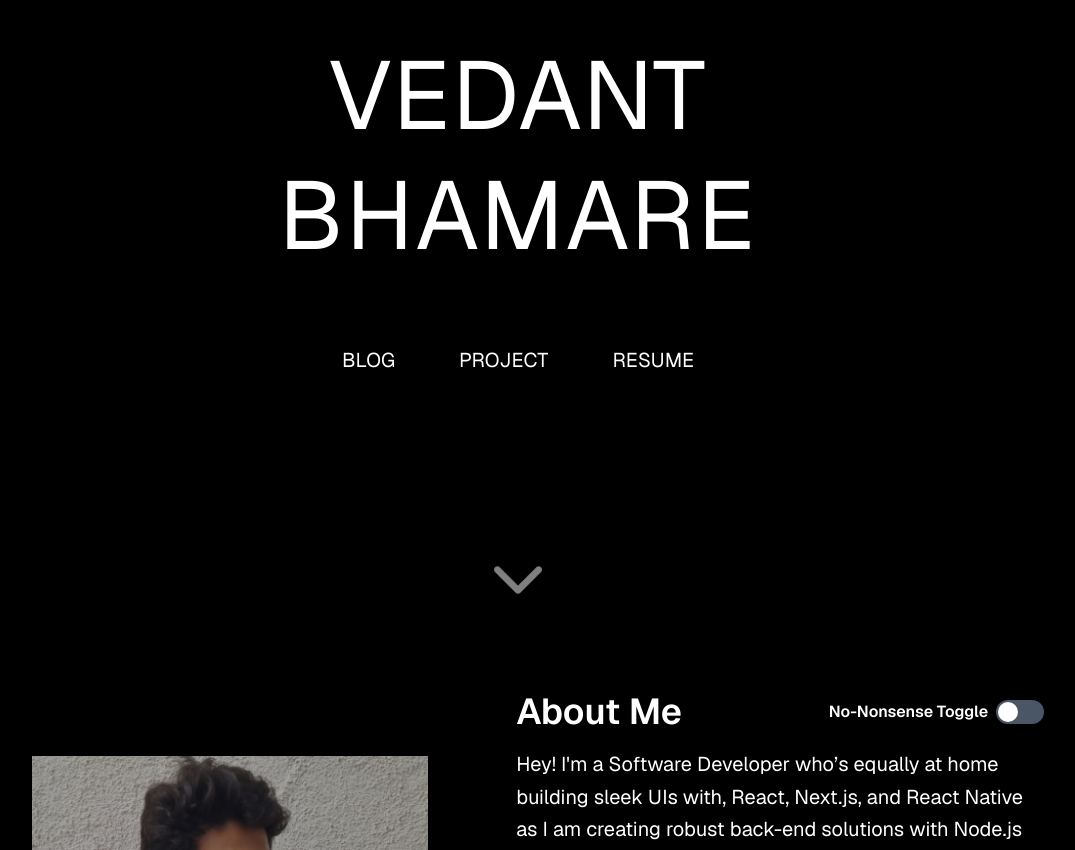
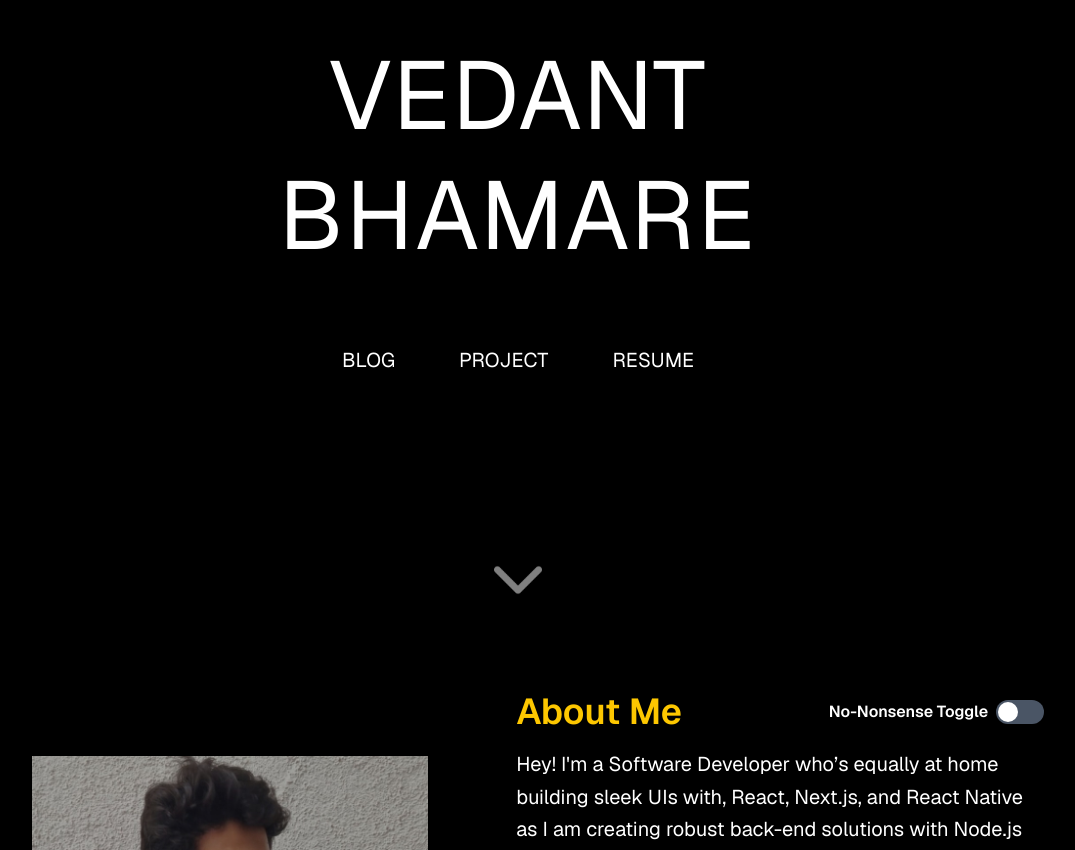
Before and after one commit to vedantbhamare-11/Portfolio-nextjs, a Next.js app: page / in a window 1280 px wide. Shown: the part 102-952 px from the top of the page, without its empty margins (122-1197 px from the left). Built offline with nearby package versions, Linux system fonts and the light colour scheme.

Commit message:
Updated the about me page

```diff
--- a/src/components/AboutMe.tsx
+++ b/src/components/AboutMe.tsx
@@ -22,7 +22,7 @@ const AboutMe = () => {
         {/* About Text */}
         <div className="about-text text-white max-w-xl p-6">
           <div className="flex flex-row justify-between mb-4">
-            <h2 className="lg:text-4xl text-2xl font-semibold">About Me</h2>
+            <h2 className="lg:text-4xl text-2xl text-yellow-400 font-semibold">About Me</h2>
             {/* Non-Nonsense Toggle Switch */}
             <div className="flex items-center justify-end sm:justify-start">
               <label className="flex items-center cursor-pointer">
```
